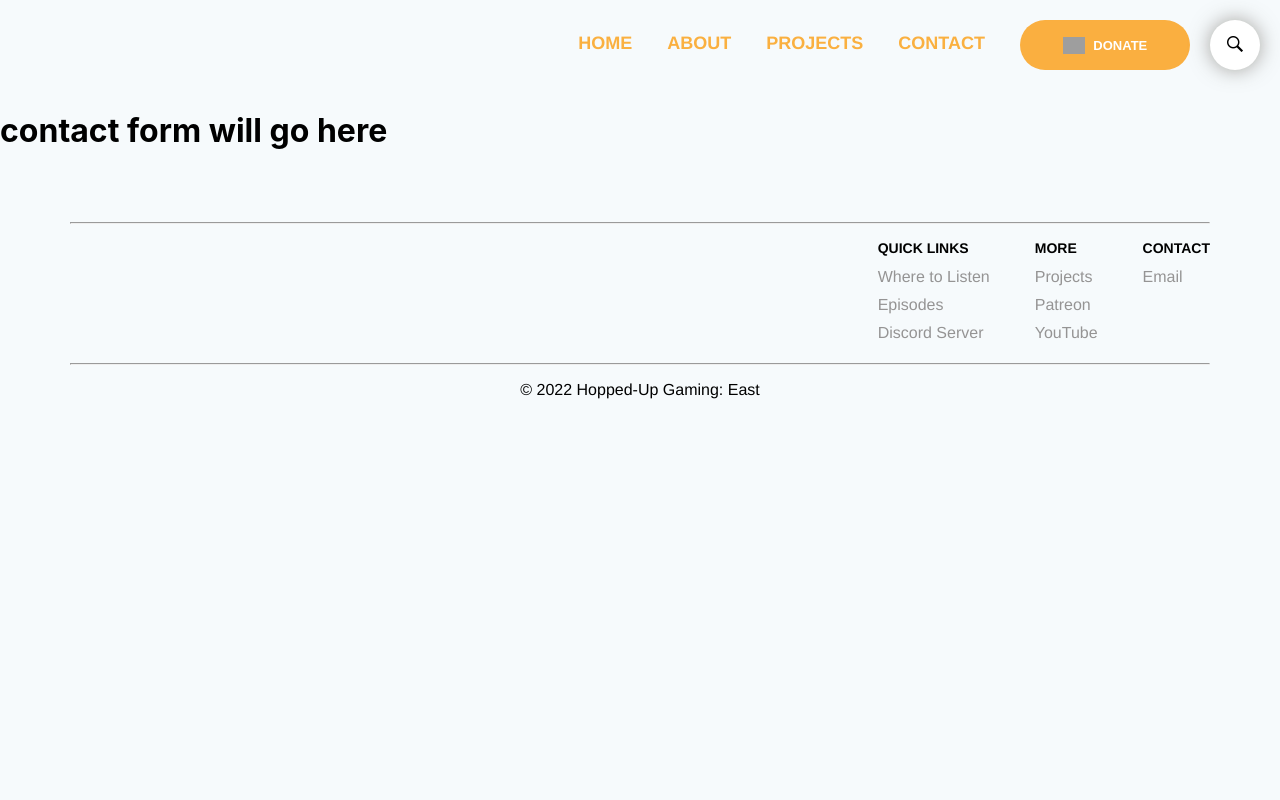
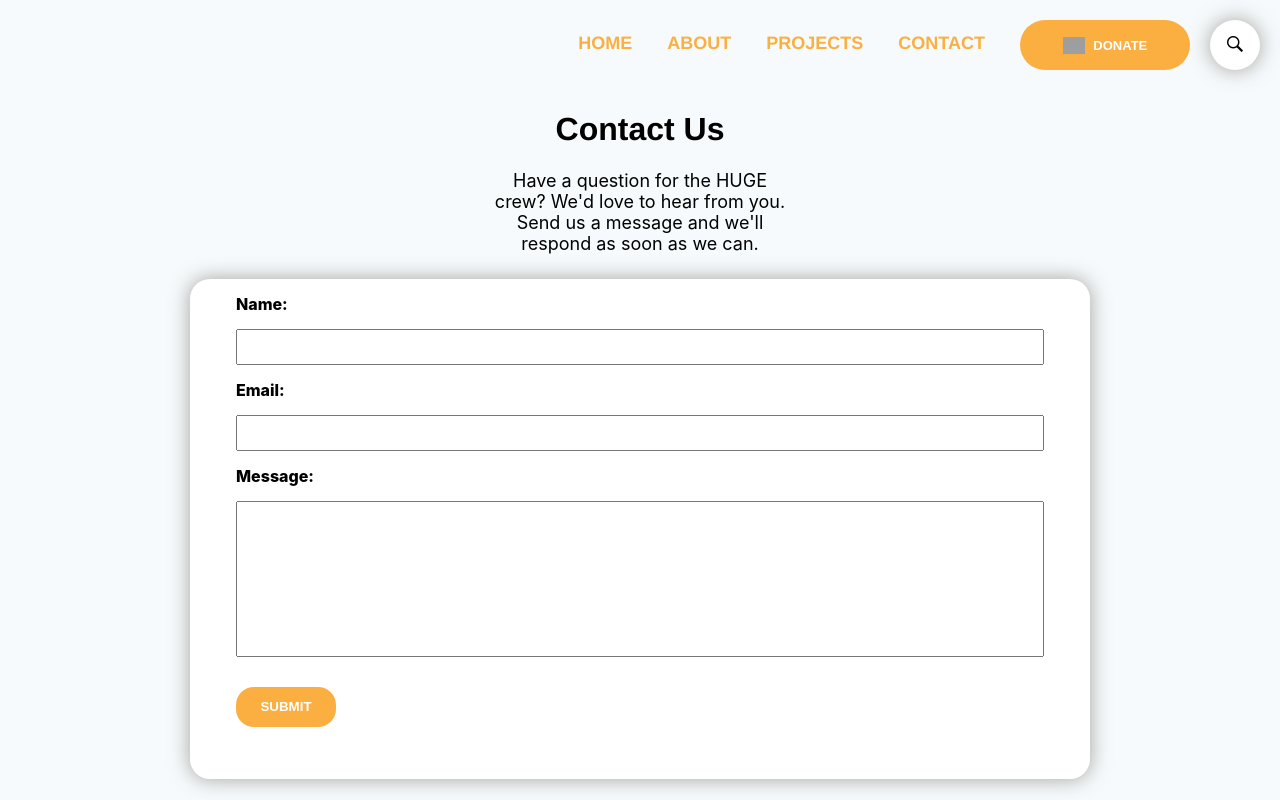
Before and after one commit to oakeef/huge_website, a React (Create React App) app: page /Contact in a window 1280 px wide. Shown: the top 800 px of the page. Built offline with nearby package versions, Linux system fonts and the light colour scheme; grey boxes are pictures that could not be loaded; a web font is replaced by a local one.

Commit message:
make skeleton for the contact form and styled component.

```diff
--- /dev/null
+++ b/src/Pages/Contact/Contact.css
@@ -0,0 +1,66 @@
+.contactContainer {
+    max-width: 900px;
+    margin: auto;
+}
+
+.contactHeader {
+    font-family: "Helvetica Neue", sans-serif;
+    text-align: center;
+}
+
+.contactText {
+    font-size: 18px;
+    font-weight: 400;
+    margin: auto;
+    padding-bottom: 25px;
+    text-align: center;
+    width: 300px;
+}
+
+.contactFormContainer {
+    background-color: white;
+    border-radius: 20px;
+    box-shadow: 0 0px 20px 0 rgba(79, 73, 63, 0.5);
+    height: 500px;
+}
+
+.contactForm {
+    display: flex;
+    flex-direction: column;
+}
+
+.contactFormLabel {
+    font-weight: 800;
+    padding: 15px 15px 15px 46px;
+}
+
+.contactFormInput {
+    align-self: center;
+    font-size: large;
+    height: 30px;
+    width: 800px;
+}
+
+.contactFormInputMessage {
+    align-self: center;
+    font-size: large;
+    height: 150px;
+
+    width: 800px;
+}
+
+.contactFormSubmit {
+    background-color: #faaf40;
+    border: none;
+    border-radius: 18px;
+    color: white;
+    font-weight: bolder;
+    height: 40px;
+    margin: 30px 0 0 46px;
+    text-transform: uppercase;
+    width: 100px;
+}
+
+.contactFormSubmit:hover {
+    box-shadow: 0 0px 10px 0 #fab040;
+}
--- a/src/Pages/Contact/Contact.js
+++ b/src/Pages/Contact/Contact.js
@@ -1,9 +1,48 @@
 import React from "react";
+import "./Contact.css";
 
 export default function Contact() {
     return (
-        <>
-            <h1>contact form will go here</h1>
-        </>
+        <div className="contactContainer">
+            <h1 className="contactHeader">Contact Us</h1>
+            <p className="contactText">
+                Have a question for the HUGE crew? We'd love to hear from you.
+                Send us a message and we'll respond as soon as we can.
+            </p>
+
+            <div className="contactFormContainer">
+                <form className="contactForm">
+                    <label className="contactFormLabel" for="name">
+                        Name:
+                    </label>
+                    <input
+                        className="contactFormInput"
+                        type="text"
+                        id="name"
+                    ></input>
+                    <label className="contactFormLabel" for="email">
+                        Email:
+                    </label>
+                    <input
+                        className="contactFormInput"
+                        type="text"
+                        id="email"
+                    ></input>
+                    <label className="contactFormLabel" for="message">
+                        Message:
+                    </label>
+                    <input
+                        className="contactFormInputMessage"
+                        type="text"
+                        id="message"
+                    ></input>
+                    <input
+                        className="contactFormSubmit"
+                        type="submit"
+                        value="Submit"
+                    ></input>
+                </form>
+            </div>
+        </div>
     );
 }
```
